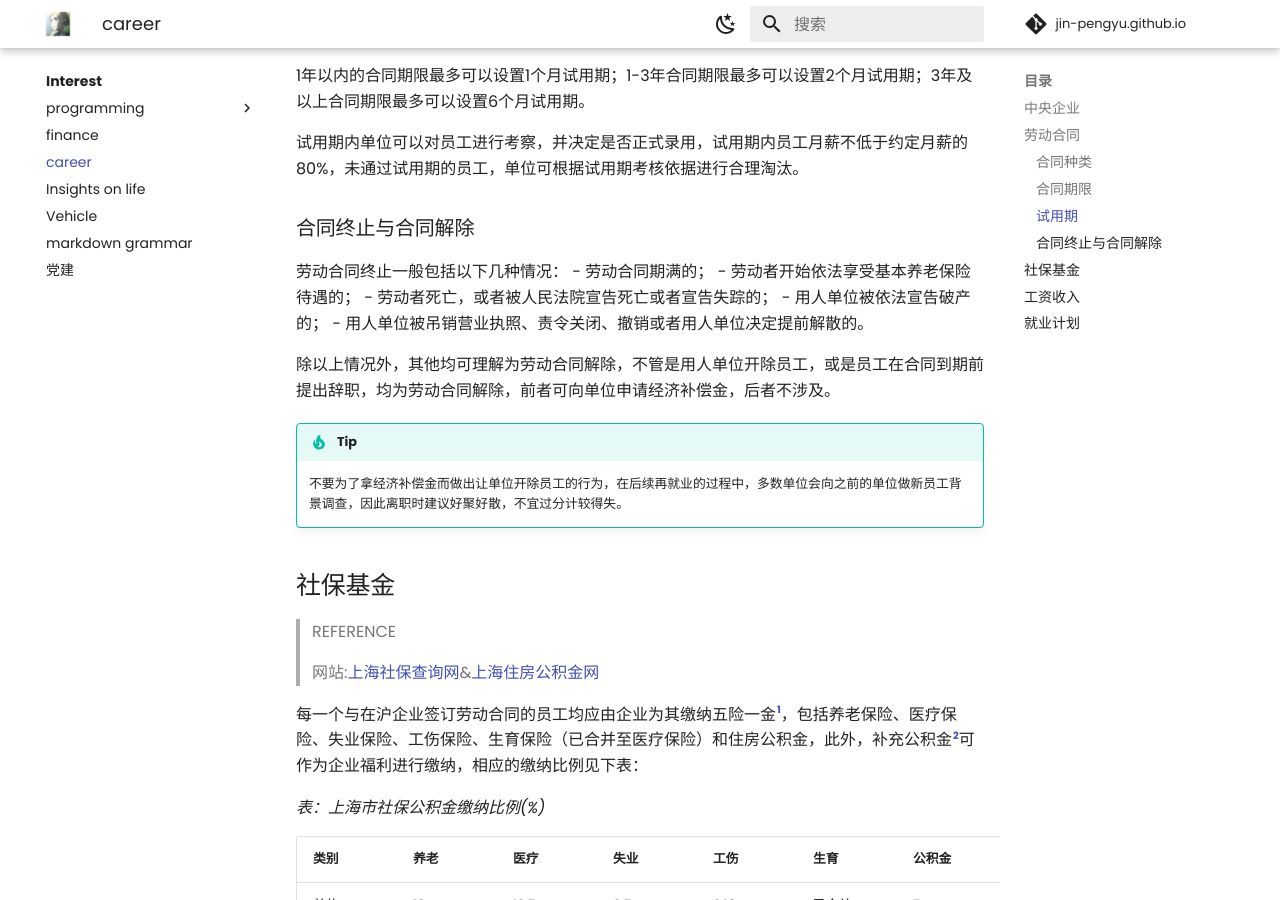
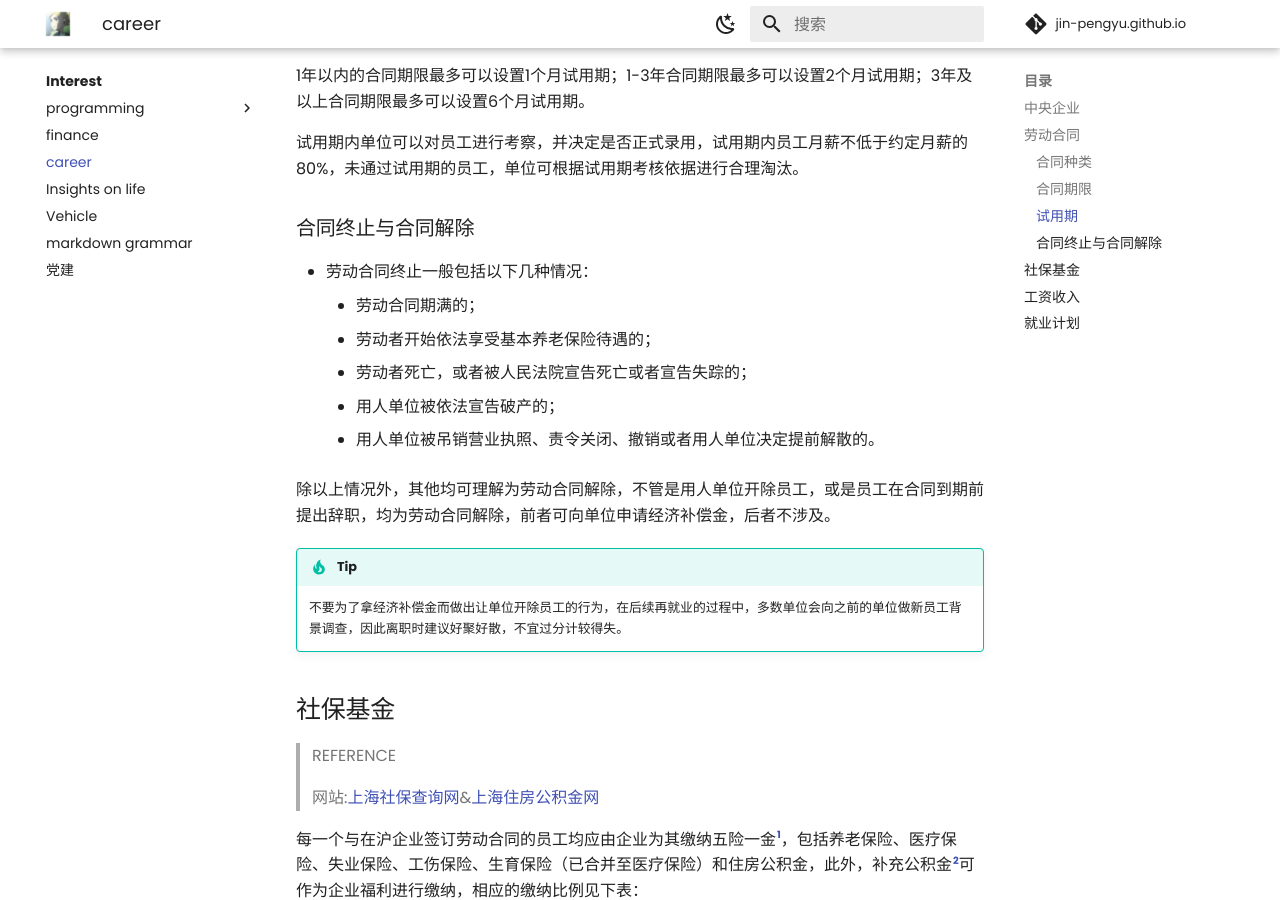
Before and after one commit to Pengyu-Jin/Pengyu-Jin.github.io, an MkDocs documentation site: the page built from docs/interest/career/career.md, in a window 1280 px wide and 900 px high, scrolled down 1248 px. Built offline with MkDocs 1.6.1 and Material for MkDocs 9.7.7, drawn with Linux system fonts in a browser that asks for light colours; comment, search, counter and statistics services are not loaded.

```diff
--- a/docs/interest/career/career.md
+++ b/docs/interest/career/career.md
@@ -33,7 +33,7 @@
 试用期内单位可以对员工进行考察，并决定是否正式录用，试用期内员工月薪不低于约定月薪的80%，未通过试用期的员工，单位可根据试用期考核依据进行合理淘汰。
 
 ### 合同终止与合同解除
-劳动合同终止一般包括以下几种情况：
+- 劳动合同终止一般包括以下几种情况：
     - 劳动合同期满的；
     - 劳动者开始依法享受基本养老保险待遇的；
     - 劳动者死亡，或者被人民法院宣告死亡或者宣告失踪的；
```
